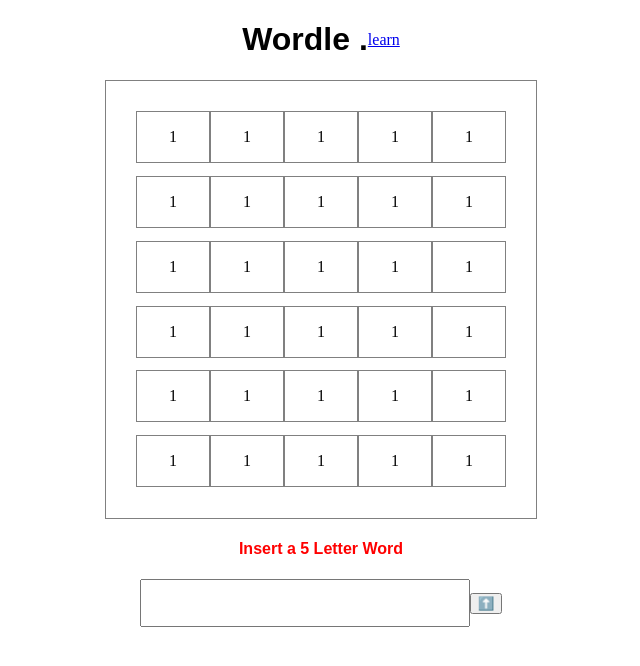
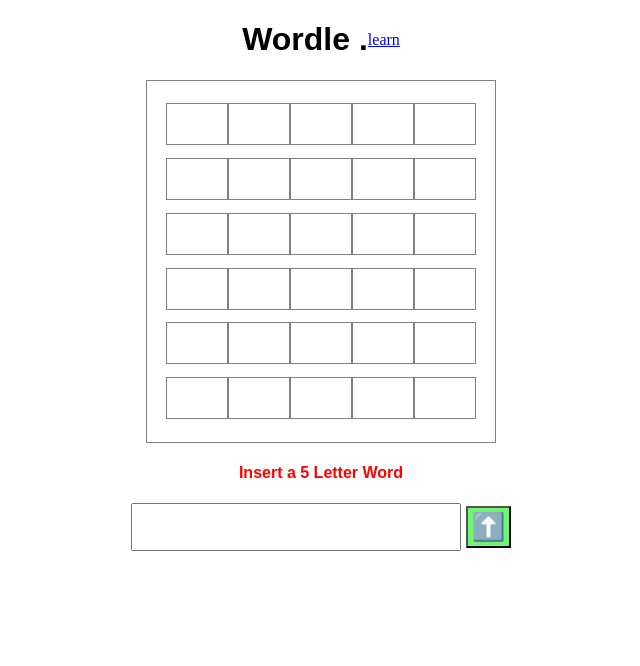
Before and after one commit to Arghyahub/Wordle, a React (Create React App) app: page /1 in a window 1280 px wide. Shown: the top 666 px of the page, without its empty margins (319-959 px from the left). Built offline with nearby package versions, Linux system fonts and the light colour scheme; the HTML template or start-up script is replaced by a standard one.

Commit message:
Add: Final version complete

```diff
--- a/src/App.js
+++ b/src/App.js
@@ -8,10 +8,6 @@
 
 function App() {
   return (
-    // <div className="App flex-row">
-    //   <Home />
-    // </div>
-
     <BrowserRouter>
       <Routes>
 
--- a/src/components/game/Game.css
+++ b/src/components/game/Game.css
@@ -4,14 +4,26 @@
 
 .word-wrap {
     border: 1px solid grey;
-    padding: 1.5rem;
+    padding: 1rem;
 }
 
 .word-arr {
-    margin: 0.4rem;
+    margin: 0.4rem 0.2rem;
 }
 
 .word-chars {
-    padding: 1rem 2rem;
+    /* padding: 1rem 2rem; */
+    height: 40px;
+    width: 60px;
     border: 1px solid grey;
+    text-transform: uppercase;
 }
+
+.btn {
+    padding: 0.8rem;
+    background-color: rgb(112, 247, 112);
+    padding: 0.2rem;
+    font-size: 1.7rem;
+    margin-left: 5px;
+    cursor: pointer;
+}
--- a/src/components/game/Game.jsx
+++ b/src/components/game/Game.jsx
@@ -4,12 +4,12 @@
 import './Game.css'
 
 let wordMat = [
-  ["1","1","1","1","1"],
-  ["1","1","1","1","1"],
-  ["1","1","1","1","1"],
-  ["1","1","1","1","1"],
-  ["1","1","1","1","1"],
-  ["1","1","1","1","1"]
+  ["","","","",""],
+  ["","","","",""],
+  ["","","","",""],
+  ["","","","",""],
+  ["","","","",""],
+  ["","","","",""]
 ] ;
 
 let colorMat = [
@@ -26,7 +26,6 @@
 const Game = () => {
   const [Matrix, setMatrix] = useState([...wordMat]) ;
   const [BgColor, setBgColor] = useState([...colorMat]) ;
-  const [Sigmoid, setSigmoid] = useState(0) ;
   const [Para, setPara] = useState([0,"Insert a 5 Letter Word"])
 
 
@@ -50,9 +49,15 @@
 
 
   let insertRow = () => {
+    const inputWord = (inputRef.current.value).toLowerCase() ;
+    if (inputWord.length<5){
+      alert("The Word should have 5 letters") ;
+      return;
+    }
+
     wordMat = Matrix ;
     colorMat = BgColor ;
-    const inputWord = (inputRef.current.value).toLowerCase() ;
+
     let match = 0;
 
     for (let j=0; j<5; j++){
@@ -76,7 +81,6 @@
     else if (rowCount===6){
       win(false,`The Correct Word was ${word}`) ;
     }
-    // row out of bound problem , Show winner Status left , color change and wordlength check
   }
 
   return (
@@ -91,7 +95,7 @@
           { Matrix.map((arr,indx) => (
               <div key={indx} className="word-arr flex-row">
                 { arr.map((chars,indy) => (
-                    <div style={{ backgroundColor : BgColor[indx][indy] }} key={indy} className='word-chars'>{chars}</div>
+                    <div style={{ backgroundColor : BgColor[indx][indy] }} key={indy} className='word-chars flex-row'>{chars}</div>
                   ))
                 }
               </div>
@@ -104,7 +108,7 @@
 
       <div style={{ display: (Para[0]===1 || Para[0]===-1)? 'none':'' }} className="input-box flex-row">
         <input ref={inputRef} type="text" maxLength={5} />
-        <button onClick={insertRow} >⬆️</button>
+        <button onClick={insertRow} className='btn' >⬆️</button>
       </div>
 
     </div>
```
